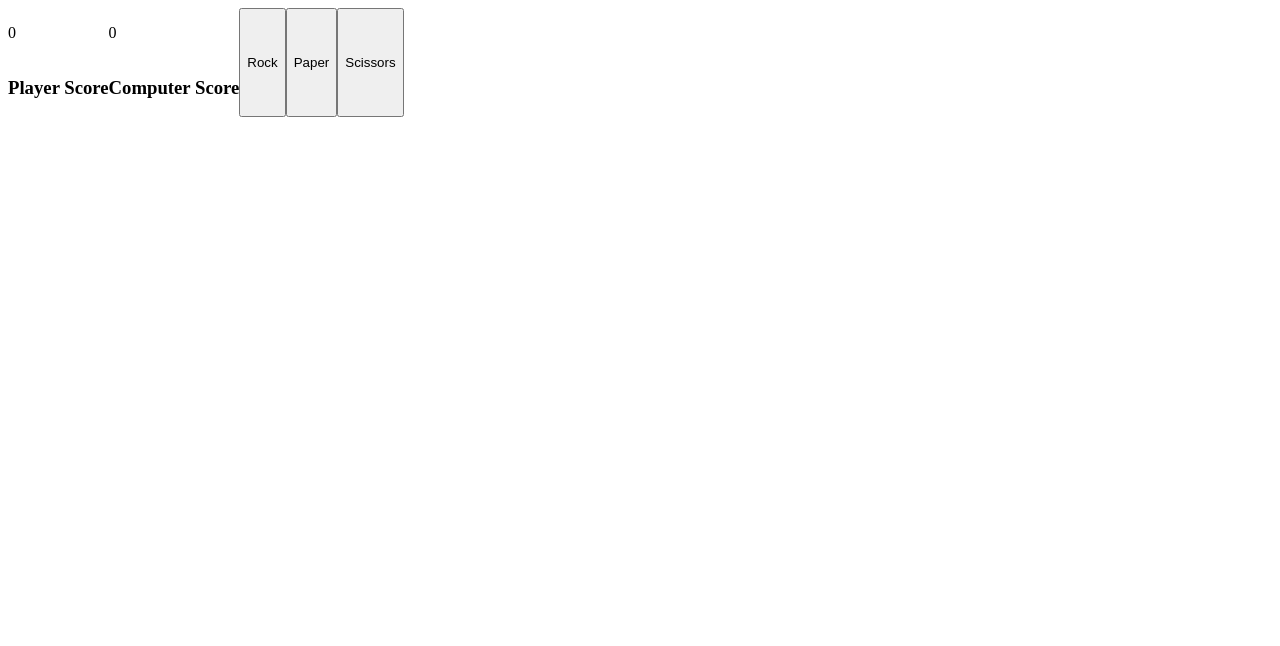
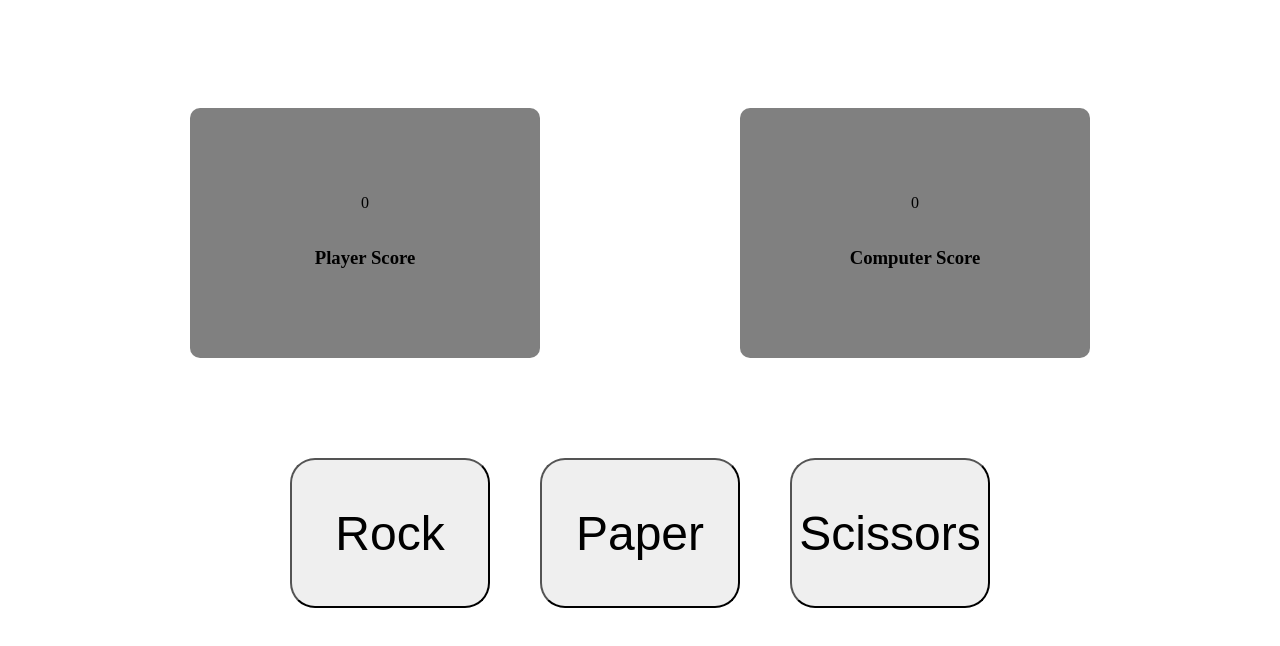
Before and after one commit to KitSimcoe/rock-papar-scissors, a plain HTML site: page index.html in a window 1280 px wide. Drawn offline with Linux system fonts and the light colour scheme.

Commit message:
moved script from html to js file. Refactored players choice. Added sound file.

```diff
--- a/index.html
+++ b/index.html
@@ -8,19 +8,22 @@
         <link rel="stylesheet" href="style.css">
     </head>
     <body>
-
-        <div>
+        <div class="scoreContainer">
+        <div class="playerScore">
             <p id="playerWinCounter"> 0 </p>
             <h3>Player Score</h3>
         </div>
-        <div>
+        <div class="computerScore">
             <p id="computerWinCounter"> 0 </p>
             <h3>Computer Score</h3>
         </div>
-
-        <input id="Rock" type="button" value="Rock" onclick="round(Rock)"/>
-        <input id="Paper" type="button" value="Paper" onclick="round(Paper)"/>
-        <input id="Scissors" type="button" value="Scissors" onclick="round(Scissors)"/>
+        </div>
+        <div class="roundResult"></div>
+        <div class="btnContainer">
+        <input class="btn" id="Rock" type="button" value="Rock"/>
+        <input class="btn" id="Paper" type="button" value="Paper" />
+        <input class="btn" id="Scissors" type="button" value="Scissors"/>
         <script src="rock-paper-scissors.js"></script>
+        </div>
     </body>
 </html>
--- a/rock-paper-scissors.js
+++ b/rock-paper-scissors.js
@@ -1,5 +1,5 @@
 
-let choices = ["Rock", "Paper", "Scissors"]
+const choices = ["Rock", "Paper", "Scissors"]
 
 //gets Computer choice and returns it
 function getComputerChoice() {
@@ -7,34 +7,17 @@ function getComputerChoice() {
 }
 
 
+//adds event listener for inputs and returns players choice
+let button = document.querySelectorAll('input');
 
-// function to count player wins
-let playerWins = 0
-
-function playerWinCounter() {
- updatedisplay(++playerWins)
-
-    function updatedisplay(val) {
-    document.getElementById("playerWinCounter").innerHTML = val; // innerHTML edits the content of the element.
-    }
-}
+button.forEach((selection) => {
+    selection.addEventListener('click', (e) => {
+        console.log(e);
+        alert(selection.value)
+    });
+    });
 
 
-//function to count computer wins
-let computerWins = 0
-console.log(computerWins);
-
-
-function computerWinCounter() {
- updatedisplay(++computerWins)
-
-
-    function updatedisplay(val) {
-    document.getElementById("computerWinCounter").innerHTML = val;
-
-
-    }
-}
 
 
 
@@ -43,25 +26,28 @@ function checkWinner() {
         alert("Congratulations! You beat the computer. The game will now reset.")
         document.getElementById("computerWinCounter").innerHTML = 0;
         document.getElementById("playerWinCounter").innerHTML = 0;
+        computerWins = 0
+        playerWins = 0
+
 
     } else if (computerWins == 5) {
         alert ("You lost the game :( Better luck next time.")
         document.getElementById("computerWinCounter").innerHTML = 0;
         document.getElementById("playerWinCounter").innerHTML = 0;
+        computerWins = 0
+        playerWins = 0
 
     } else {
         return;
     }
 }
 
-function round(selection) {
+function round(playerChoice) {
 
     // Gets Player selection via buttons on the html & computer choice via function
-    let playerChoice = selection.value;
     let computerChoice = getComputerChoice();
 
-    alert("You have selected " + playerChoice);
-    alert("Computer has selected " + computerChoice);
+    alert(`You have selected ${playerChoice} Computer has selected ${computerChoice}`)
 
     if (computerChoice == "Rock" && playerChoice == "Paper") {
         alert("You win this round!");
@@ -95,3 +81,35 @@ function round(selection) {
     checkWinner()
     return (computerChoice);
 }
+
+
+
+
+
+// function to count player wins
+let playerWins = 0
+
+function playerWinCounter() {
+ updatedisplay(++playerWins)
+
+    function updatedisplay(val) {
+    document.getElementById("playerWinCounter").innerText = val; // innerHTML edits the content of the element.
+    }
+}
+
+
+//function to count computer wins
+let computerWins = 0
+console.log(computerWins);
+
+
+function computerWinCounter() {
+ updatedisplay(++computerWins)
+
+
+    function updatedisplay(val) {
+    document.getElementById("computerWinCounter").innerHTML = val;
+
+
+    }
+}
--- a/style.css
+++ b/style.css
@@ -1,10 +1,40 @@
 body {
     display: flex;
+    flex-direction: column;
 }
 
-div {
+.playerScore, .computerScore {
     display:flex;
+    flex-direction: column;
     justify-content: center;
-    flex-direction: column;
-    align-content: center;
+    align-items: center;
+    margin: 100px;
+    background-color: gray;
+    border-radius: 10px;
+    width: 350px;
+    height: 250px;
 }
+
+.scoreContainer {
+    display: flex;
+    justify-content: center;
+    align-items: center;
+}
+
+.btnContainer {
+    display: flex;
+    justify-content: center;
+    align-items: center;
+    gap: 50px;
+
+}
+
+input {
+    width: 200px;
+    height: 150px;
+    border-radius: 25px;
+    font-size: 48px;
+    font-family: sans-serif;
+    font-weight: 500;
+
+}
```
Also changed, not shown: 1 other file.
